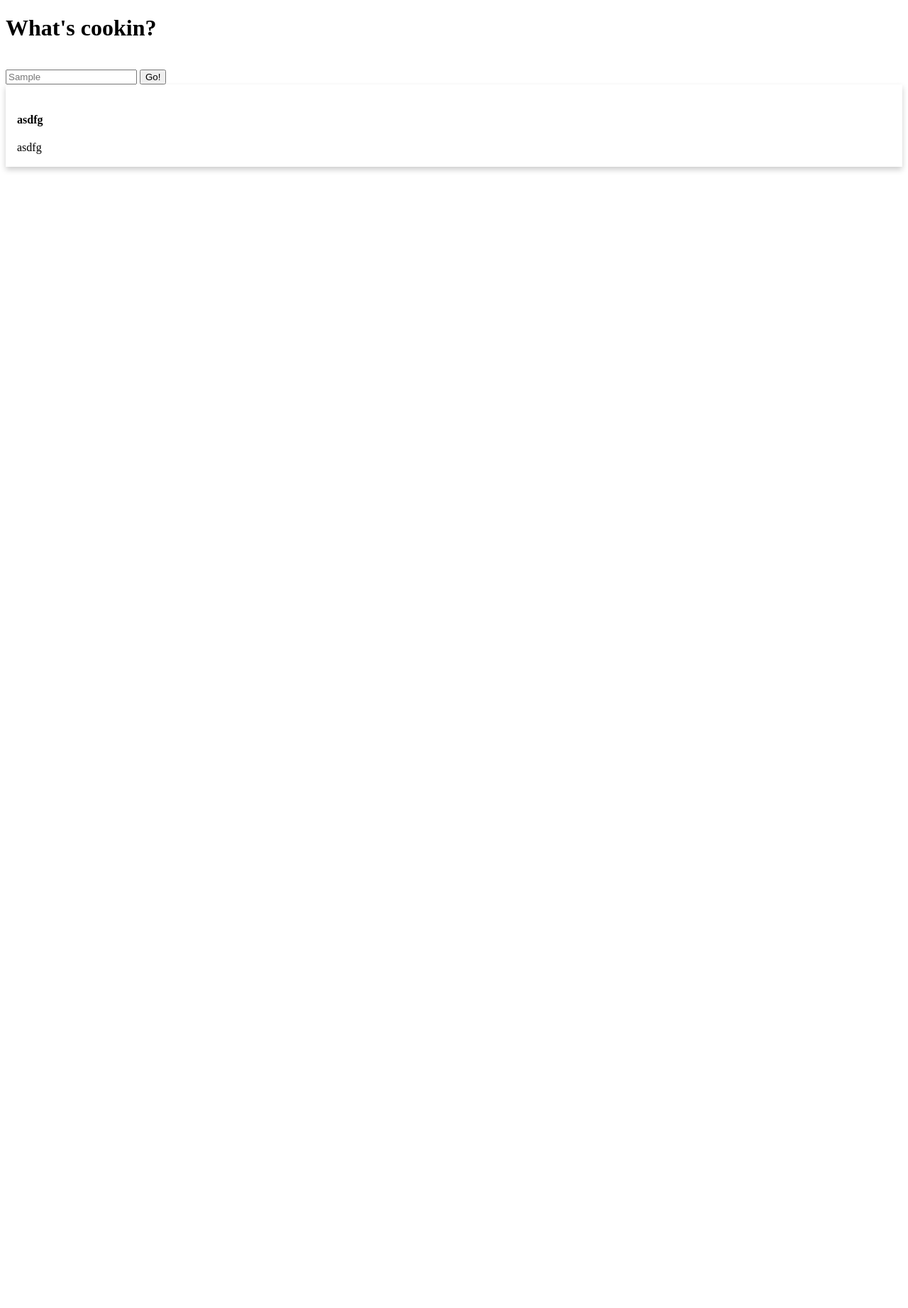
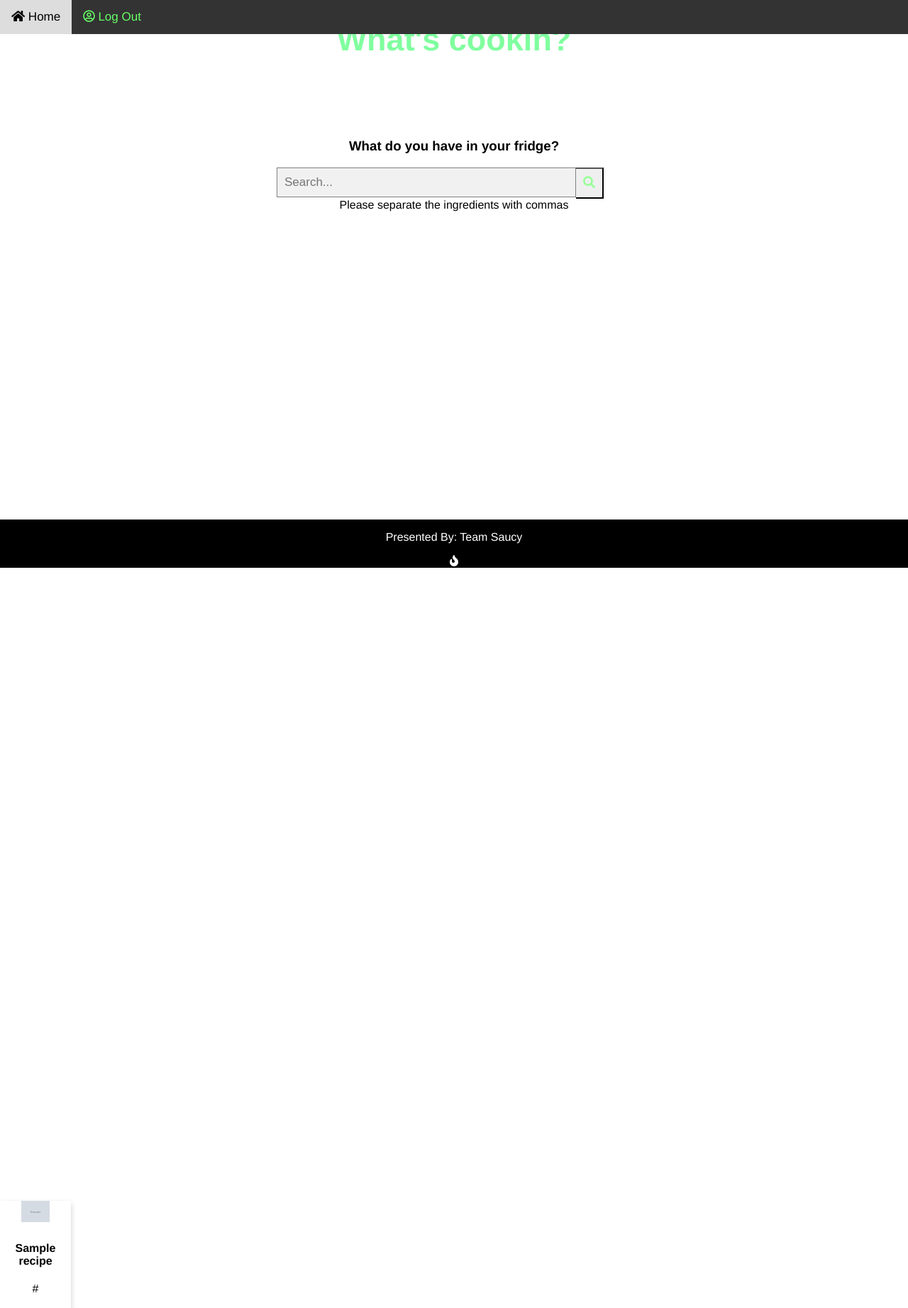
Before and after one commit to saraholiviawu/cssi-Whats-Cooking, a Python web app: template templates/results.html in a window 1280 px wide. Shown: the whole page at 71% size. Before the commit the page ends 242 px from the top, so only its background shows below. Run offline with Jinja, Linux system fonts and the light colour scheme; the template is opened without the code that fills it: most values are stand-ins (such as "Sample title", 1, 10 or a date in 2020); grey boxes marked "Sample" are stand-in pictures; some libraries are stand-ins or nearby versions.

Commit message:
new code

```diff
--- a/templates/results.html
+++ b/templates/results.html
@@ -3,25 +3,42 @@
 
 <head>
   <title>What's cookin?</title>
-  <link rel="stylesheet" href="style/results.css"  />
+  <link rel="stylesheet" href="style/welcome.css"  />
+  <link rel="stylesheet" href="https://use.fontawesome.com/releases/v5.2.0/css/all.css" integrity="sha384-hWVjflwFxL6sNzntih27bfxkr27PmbbK/iSvJ+a4+0owXq79v+lsFkW54bOGbiDQ" crossorigin="anonymous">
   <content="width=device-width, initial-scale=1">
 </head>
 
 <body>
+  <div class="navbar">
+    <a href="/main">  <i class="fas fa-home"></i> Home</a>
+    <a href="{{logout_url}}"> <i class="far fa-user-circle"></i>  Log Out</a>
+  </div>
     <h1>What's cookin?</h1>
     <br />
-    <input type = "text" placeholder= "{{input_ingredients}}" />
+    <div class="main">
+
+
+      <h3>What do you have in your fridge?</h3>
+        <form class="search" action="/" method="POST" style="margin:auto;max-width:500px"/>
+          <input type = "text" placeholder = "Search..." name = "foodlist"/>
+          <button type="submit"><i class="fas fa-search" style="color:#99ff99;"></i></button>
+          <p> Please separate the ingredients with commas</p>
+      </div>
+      <!--<input type = "text" placeholder= "{{input_ingredients}}" /> -->
       <!-- <h2 id="input_"> {{line1}} </h2> -->
-    <input type="submit" value="Go!">
+      {% for recipe in recipes %}
       <div class="card">
-      <img src="" style="width:100%" />
+        <img src="{{recipe['img_url']}}" style="width:40%" />
         <div class ="container">
-        <h4> asdfg</h4>
-        <p> asdfg</p>
+          <h4> {{recipe['name']}}</h4>
+          <p>{{recipe['recipe_url']}}</p>
         </div>
       </div>
+      {% endfor %}
     </div>
-
+    <div class='footer'>
+      <p>Presented By: Team Saucy</p>  <i class="fas fa-fire"></i>
+    </div>
 </body>
 
 </html>
--- a/templates/style/results.css
+++ b/templates/style/results.css
@@ -1,7 +1,7 @@
 .card{
   box-shadow: 0 4px 8px 0 rgba(0,0,0,0.2);
-  transition: 0.3s
-  width: 40%
+  transition: 0.3s;
+  width: 100px;
 }
 .card: hover{
   box-shadow: 0 8px 16px 0 rgba(0,0,0,0.2);
@@ -9,3 +9,38 @@
 .container{
   padding: 2px 16px;
 }
+.navbar{
+  overflow: hidden;
+  background-color: #333;
+  position: fixed;
+  top: 0;
+  width: 100%;
+}
+.navbar a {
+  float: left;
+  display:block;
+  color: #66ff66;
+  text-align: center;
+  padding: 14px 16px;
+  text-decoration: none;
+  font-size: 17px;
+  font-family: Helvetica;
+}
+.navbar a:hover{
+  background: #ddd;
+  color: black;
+}
+.footer{
+  position: fixed;
+  left: 0;
+  bottom: 0;
+  width:100%;
+  background-color: black;
+  color: white;
+  text-align: center;
+}
+.main{
+  padding: 16px;
+  margin-top: 30px;
+  height: 1500px;
+}
--- a/templates/style/welcome.css
+++ b/templates/style/welcome.css
@@ -1,5 +1,5 @@
 body{
-  font-family: Ubuntu;
+  font-family: Helvetica;
   margin: 0;
   text-align: center;
 }
@@ -56,6 +56,7 @@ form.search::after{
   padding: 14px 16px;
   text-decoration: none;
   font-size: 17px;
+  font-family: Helvetica;
 }
 .navbar a:hover{
   background: #ddd;
@@ -75,3 +76,14 @@ form.search::after{
   color: white;
   text-align: center;
 }
+.card{
+  box-shadow: 0 4px 8px 0 rgba(0,0,0,0.2);
+  transition: 0.3s;
+  width: 100px;
+}
+.card: hover{
+  box-shadow: 0 8px 16px 0 rgba(0,0,0,0.2);
+}
+.container{
+  padding: 2px 16px;
+}
--- a/templates/welcome.html
+++ b/templates/welcome.html
@@ -10,7 +10,7 @@
 
   <div class="navbar">
     <a href="/main">  <i class="fas fa-home"></i> Home</a>
-    <a href="{{login_url}}"><i class="far fa-user"></i> Log In</a>
+    <a href="{{login_url}}"> <i class="far fa-user"></i>  Log In</a>
   </div>
 
     <div class="main">
```
Also changed, not shown: main.py (+11 -16 lines), templates/main.html (+2 -7 lines). Lines whose indentation alone changed are shown as unchanged.
